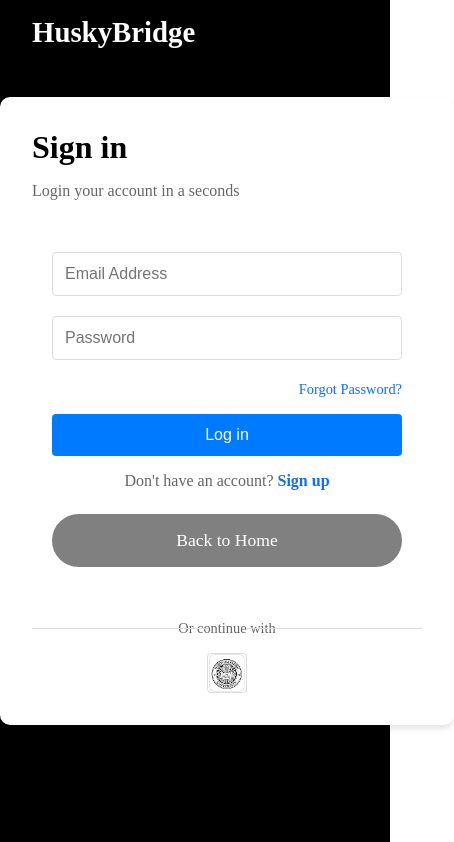
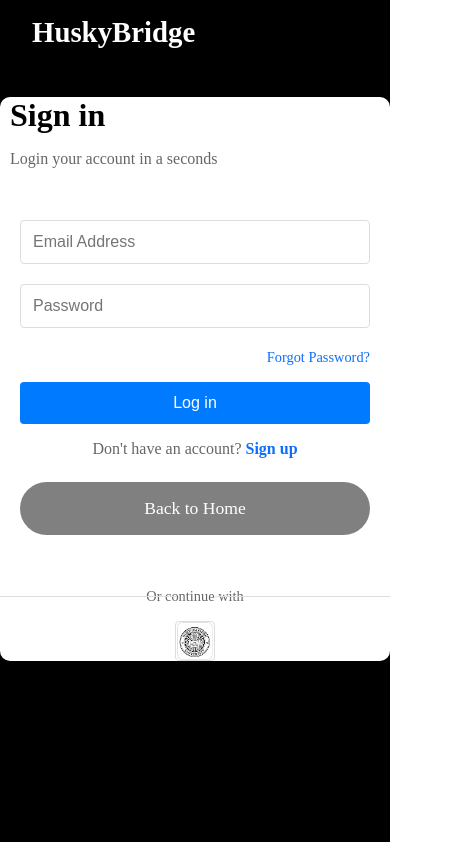
Before and after one commit to joe135730/husky-bridge, a React (Vite) app: page /Account/login in a window 390 px wide. Shown: the top 842 px of the page, 454 px wide, since content can reach past the window. Built offline with nearby package versions, Linux system fonts and the light colour scheme; no server answers.

Commit message:
Fix mobile login/signup css issue

```diff
--- a/src/Account/Login/Login.css
+++ b/src/Account/Login/Login.css
@@ -167,3 +167,14 @@
   height: 100%;
   object-fit: contain;
 }
+
+/* Add media query for mobile devices */
+@media screen and (max-width: 768px) {
+  .login-container {
+    padding: 0rem;
+  }
+  .login-container h1,
+  .login-container .login-subtitle {
+    padding-left: 10px;
+  }
+}
--- a/src/Account/Signup/Signup.css
+++ b/src/Account/Signup/Signup.css
@@ -299,3 +299,14 @@
 .form-input.error {
     border-color: #dc3545;
 }
+
+/* Add media query for mobile devices */
+@media screen and (max-width: 768px) {
+    .signup-container{
+      padding: 0rem;
+    }
+    .signup-container h1,
+    .signup-container .signup-subtitle{
+      padding-left: 10px;
+    }
+  }
```
Lines whose indentation alone changed are shown as unchanged.
